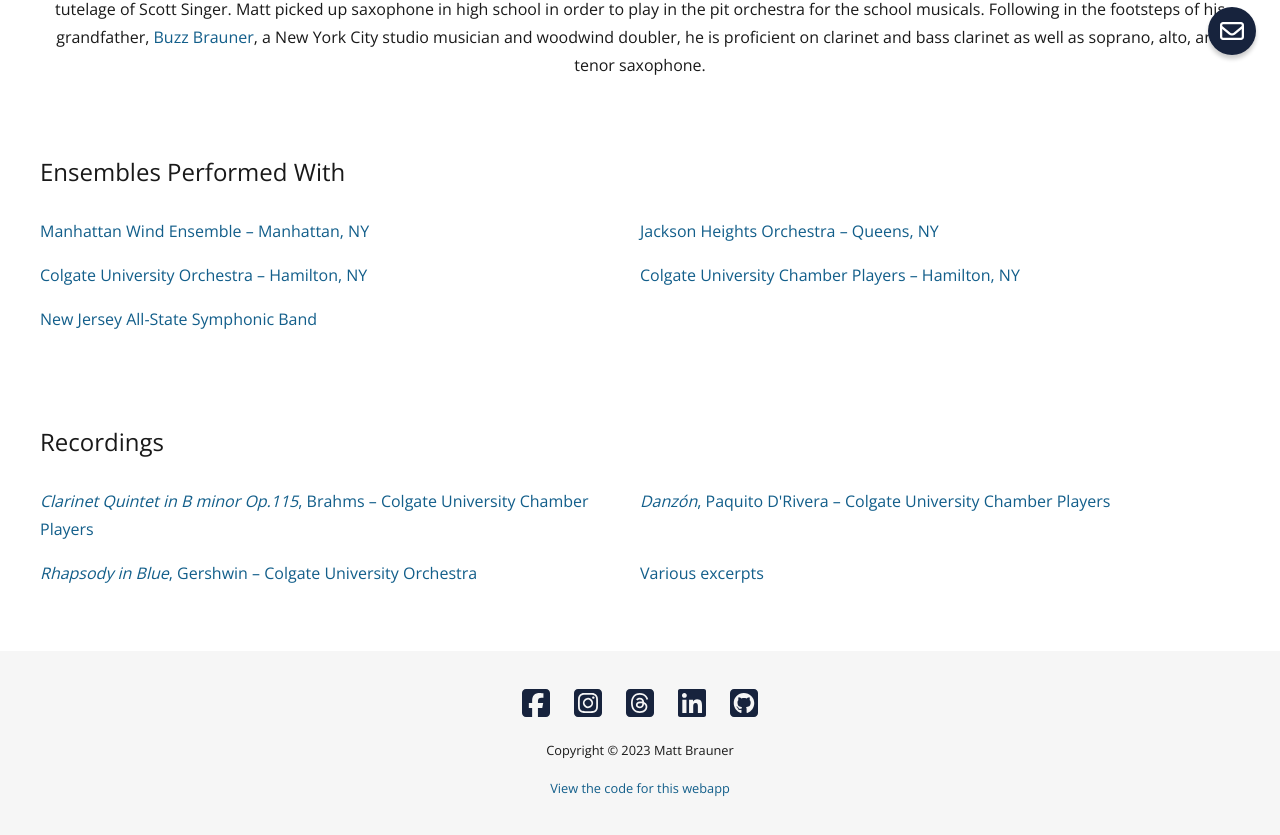
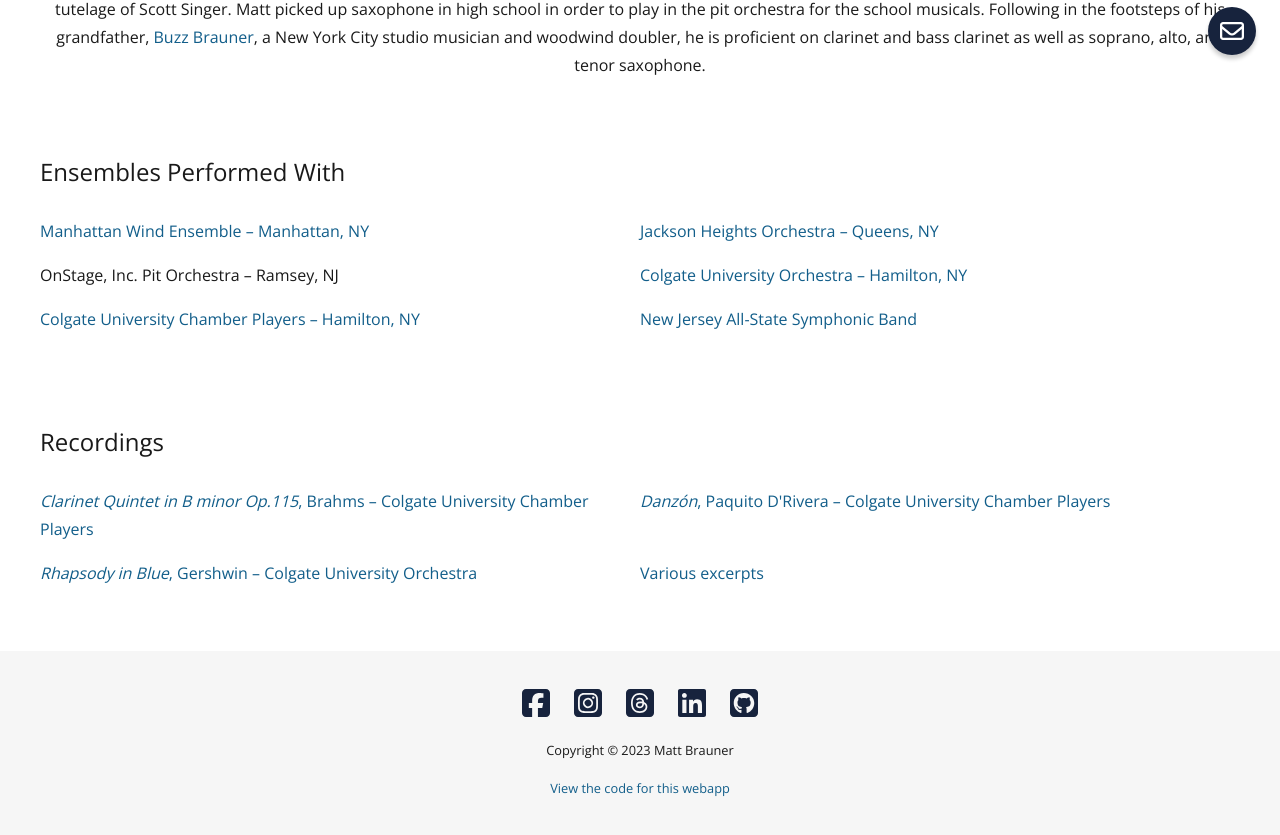
Before and after one commit to mb4828/mb-website, a Next.js app: page /music in a window 1280 px wide. Shown: the part 721-1556 px from the top of the page. Built offline with nearby package versions, Linux system fonts and the light colour scheme.

Commit message:
Adding OnStage

```diff
--- a/src/app/music/page.tsx
+++ b/src/app/music/page.tsx
@@ -36,6 +36,7 @@ export default function MusicPage() {
                 Jackson Heights Orchestra &ndash; Queens, NY
               </Link>
             </li>
+            <li>OnStage, Inc. Pit Orchestra &ndash; Ramsey, NJ</li>
             <li>
               <Link
                 href="https://www.colgate.edu/academics/departments-programs/department-music/music-groups/university-orchestra"
```
